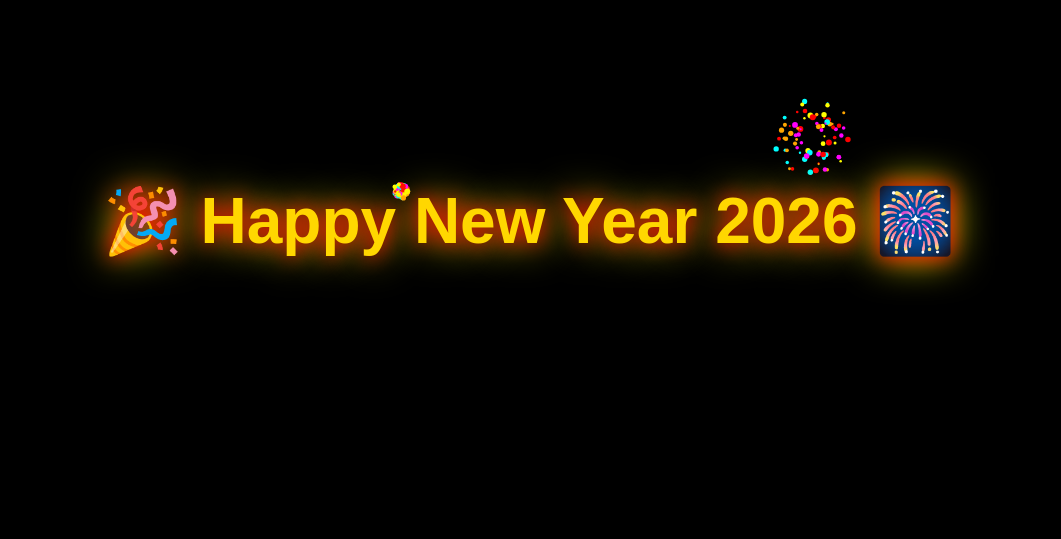
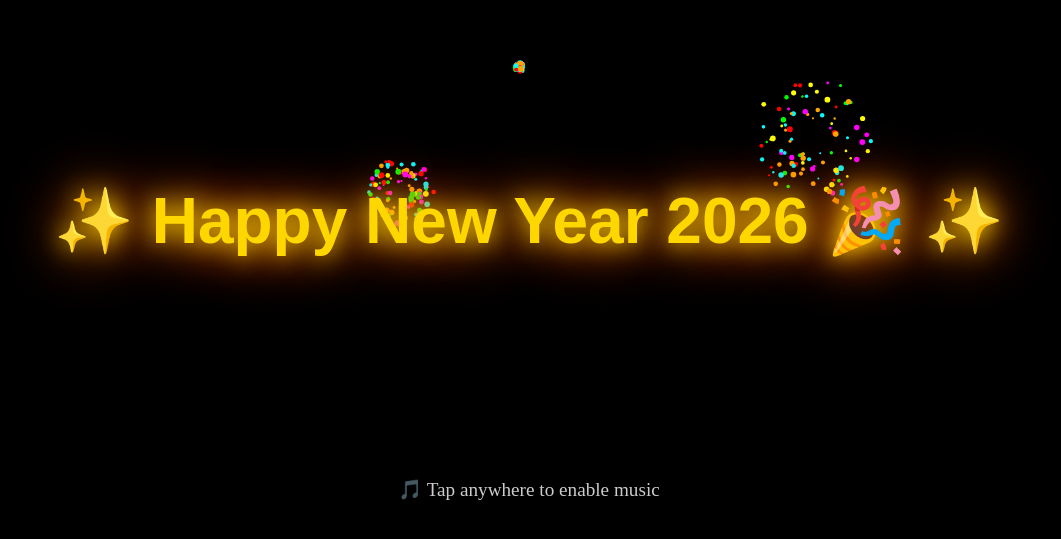
Before and after one commit to Rajaram0804/Happy-New-Year, a plain HTML site: page index.html in a window 1280 px wide. Shown: the part 179-718 px from the top of the page, without its empty margins (111-1172 px from the left). Drawn offline with Linux system fonts and the light colour scheme.

Commit message:
Add fireworks and background music
Updated the title and added a glowing text effect for the New Year celebration. Included background music and improved firework animation.

```diff
--- a/index.html
+++ b/index.html
@@ -2,7 +2,7 @@
 <html lang="en">
 <head>
 <meta charset="UTF-8">
-<title>Happy New Year 🎆</title>
+<title>Happy New Year 2026 🎉</title>
 
 <style>
 html, body {
@@ -19,15 +19,43 @@ canvas {
     left: 0;
 }
 
+/* Glowing text */
 h1 {
     position: absolute;
     width: 100%;
     top: 40%;
     text-align: center;
     font-size: 4rem;
+    font-family: Arial, sans-serif;
     color: gold;
-    font-family: Arial, sans-serif;
-    text-shadow: 0 0 20px red, 0 0 40px yellow;
+    animation: glow 1.5s infinite alternate;
+    z-index: 10;
+}
+
+@keyframes glow {
+    from {
+        text-shadow: 0 0 10px gold, 0 0 20px orange, 0 0 30px red;
+    }
+    to {
+        text-shadow: 0 0 25px gold, 0 0 50px orange, 0 0 70px red;
+    }
+}
+
+/* Tap message */
+#tapMsg {
+    position: absolute;
+    width: 100%;
+    bottom: 15%;
+    text-align: center;
+    color: white;
+    font-size: 1.2rem;
+    opacity: 0.8;
+    z-index: 10;
+}
+
+/* Mobile */
+@media (max-width: 600px) {
+    h1 { font-size: 2.5rem; }
 }
 </style>
 </head>
@@ -35,46 +63,54 @@ h1 {
 <body>
 
 <canvas id="canvas"></canvas>
-<h1>🎉 Happy New Year 2026 🎆</h1>
+<h1>✨ Happy New Year 2026 🎉 ✨</h1>
+<div id="tapMsg">🎵 Tap anywhere to enable music</div>
+
+<!-- Background music -->
+<audio id="bgMusic" loop>
+    <source src="https://cdn.pixabay.com/download/audio/2022/10/30/audio_0c0c1f9bba.mp3?filename=new-year-party-126121.mp3" type="audio/mpeg">
+</audio>
 
 <script>
+// Fireworks
 const canvas = document.getElementById("canvas");
 const ctx = canvas.getContext("2d");
 
-canvas.width = window.innerWidth;
-canvas.height = window.innerHeight;
-
-window.onresize = () => {
+function resize() {
     canvas.width = window.innerWidth;
     canvas.height = window.innerHeight;
-};
+}
+resize();
+window.addEventListener("resize", resize);
 
 class Firework {
-    constructor(x, y, colors) {
+    constructor(x, y) {
         this.x = x;
         this.y = y;
-        this.colors = colors;
-        this.radius = 2;
         this.particles = [];
-        for (let i = 0; i < 80; i++) {
+        this.colors = ["red","yellow","orange","cyan","magenta","lime"];
+
+        for (let i = 0; i < 100; i++) {
             this.particles.push({
-                angle: Math.random() * 2 * Math.PI,
+                angle: Math.random() * Math.PI * 2,
                 speed: Math.random() * 5 + 2,
-                radius: Math.random() * 2 + 1,
-                life: 100
+                life: 100,
+                radius: Math.random() * 2 + 1
             });
         }
     }
 
     draw() {
         this.particles.forEach(p => {
-            const px = this.x + Math.cos(p.angle) * p.speed * (100 - p.life) / 10;
-            const py = this.y + Math.sin(p.angle) * p.speed * (100 - p.life) / 10;
-            ctx.beginPath();
-            ctx.arc(px, py, p.radius, 0, Math.PI * 2);
-            ctx.fillStyle = this.colors[Math.floor(Math.random() * this.colors.length)];
-            ctx.fill();
-            p.life--;
+            if (p.life > 0) {
+                const x = this.x + Math.cos(p.angle) * p.speed * (100 - p.life) / 10;
+                const y = this.y + Math.sin(p.angle) * p.speed * (100 - p.life) / 10;
+                ctx.beginPath();
+                ctx.arc(x, y, p.radius, 0, Math.PI * 2);
+                ctx.fillStyle = this.colors[Math.floor(Math.random() * this.colors.length)];
+                ctx.fill();
+                p.life--;
+            }
         });
     }
 }
@@ -85,8 +121,7 @@ function launchFirework() {
     fireworks.push(
         new Firework(
             Math.random() * canvas.width,
-            Math.random() * canvas.height / 2,
-            ["red", "yellow", "orange", "cyan", "magenta"]
+            Math.random() * canvas.height / 2
         )
     );
 }
@@ -102,8 +137,21 @@ function animate() {
     requestAnimationFrame(animate);
 }
 
-setInterval(launchFirework, 800);
+setInterval(launchFirework, 700);
 animate();
+
+// Music on first interaction
+const music = document.getElementById("bgMusic");
+const tapMsg = document.getElementById("tapMsg");
+
+function enableMusic() {
+    music.volume = 0.5;
+    music.play();
+    tapMsg.style.display = "none";
+    document.removeEventListener("click", enableMusic);
+}
+
+document.addEventListener("click", enableMusic);
 </script>
 
 </body>
```
